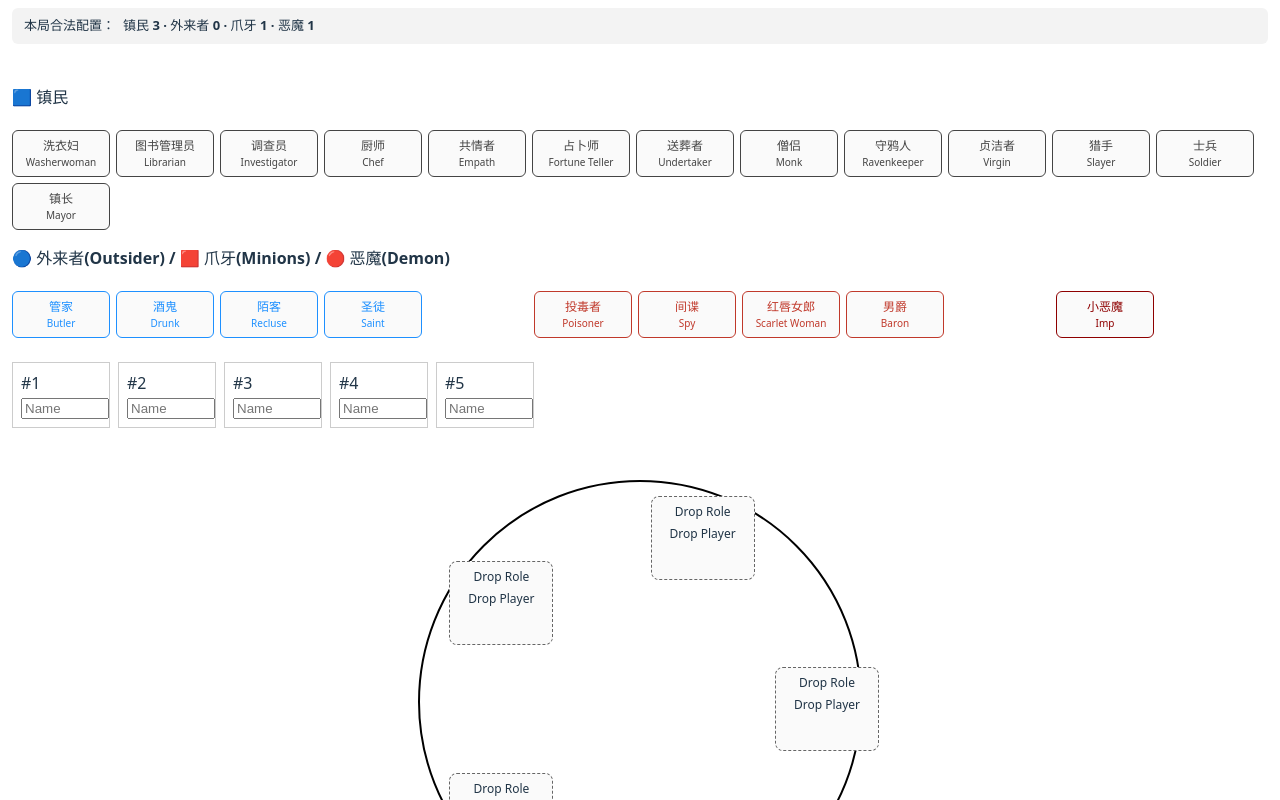
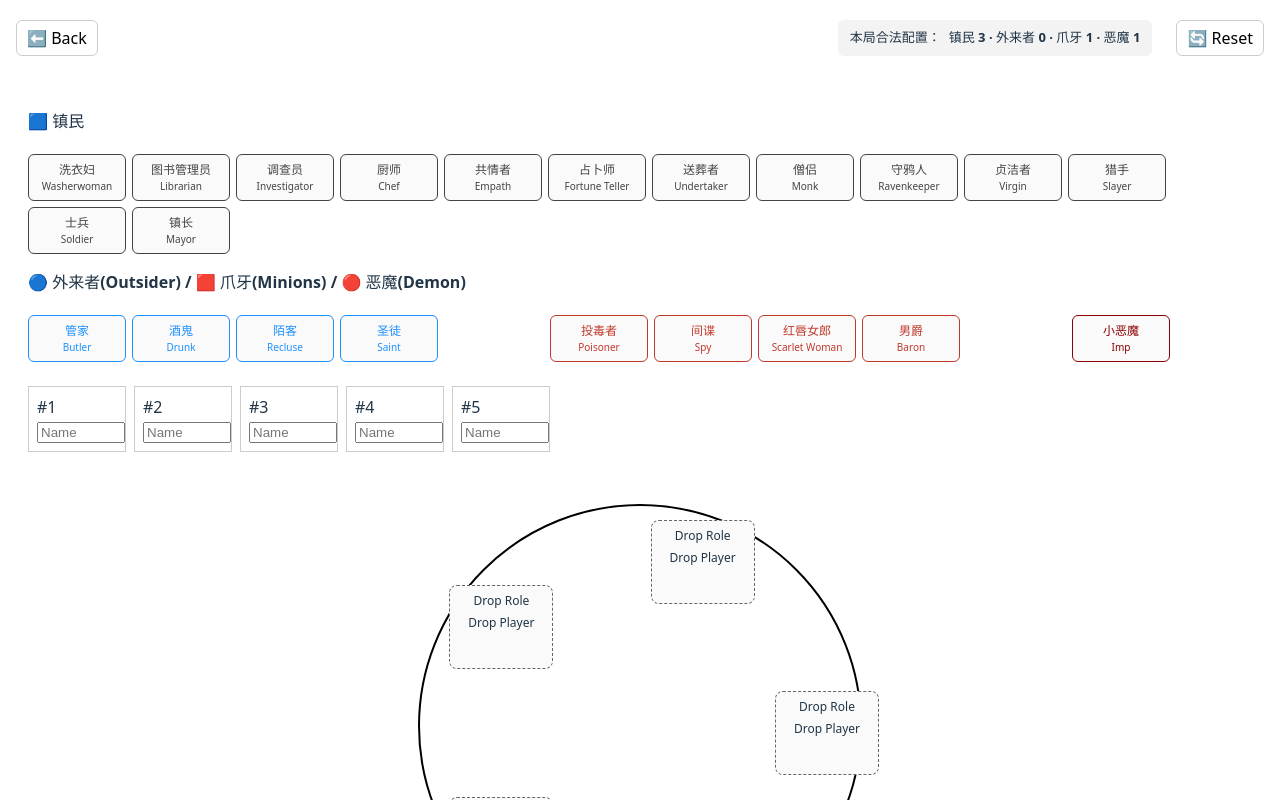
Before and after one commit to luomi16/clocktower-st, a React (Vite) app: page / in a window 1280 px wide. Both pictures are taken after a click on the button "Start Game". Shown: the top 800 px of the page. Built offline with nearby package versions, Linux system fonts and the light colour scheme.

Commit message:
feat: add persistent game state(localStorage), reset/back controls, and stabilize full-screen layout

```diff
--- a/src/App.tsx
+++ b/src/App.tsx
@@ -1,4 +1,4 @@
-import { useState } from "react";
+import { useEffect, useState } from "react";
 import SetupScreen from "./components/SetupScreen";
 import PlayerList from "./components/PlayerList";
 import CircleBoard from "./components/CircleBoard";
@@ -7,14 +7,57 @@ import type { Player, Script, Seat } from "./types";
 import { troubleBrewingSetup } from "./data/troubleBrewingSetup";
 import RoleCountHint from "./components/RoleCountHint";
 
+const STORAGE_KEY = "clocktower-st-state";
+
+interface PersistedState {
+  script: Script;
+  players: Player[];
+  seats: Seat[];
+}
+
 export default function App() {
   const [script, setScript] = useState<Script | null>(null);
   const [players, setPlayers] = useState<Player[]>([]);
   const [seats, setSeats] = useState<Seat[]>([]);
 
+  /* -----------------------------
+   * 从 localStorage 恢复
+   * ----------------------------- */
+  useEffect(() => {
+    const raw = localStorage.getItem(STORAGE_KEY);
+    if (!raw) return;
+
+    try {
+      const parsed = JSON.parse(raw) as PersistedState;
+      setScript(parsed.script);
+      setPlayers(parsed.players);
+      setSeats(parsed.seats);
+    } catch (e) {
+      console.warn("Failed to restore state from localStorage", e);
+    }
+  }, []);
+
+  /* -----------------------------
+   * 自动保存到 localStorage
+   * ----------------------------- */
+  useEffect(() => {
+    if (!script) return;
+
+    const payload: PersistedState = {
+      script,
+      players,
+      seats,
+    };
+
+    localStorage.setItem(STORAGE_KEY, JSON.stringify(payload));
+  }, [script, players, seats]);
+
   const playerCount = players.length;
   const setup = troubleBrewingSetup[playerCount];
 
+  /* -----------------------------
+   * 尚未开始：选择剧本 & 人数
+   * ----------------------------- */
   if (!script) {
     return (
       <SetupScreen
@@ -36,10 +79,93 @@ export default function App() {
     );
   }
 
+  /* -----------------------------
+   * 主界面（全屏响应式）
+   * ----------------------------- */
   return (
-    <div>
-      {setup && <RoleCountHint setup={setup} />}
+    <div
+      style={{
+        width: "100vw",
+        minHeight: "100vh",
+        boxSizing: "border-box",
+        padding: "0 16px 24px",
+      }}
+    >
+      {/* =============================
+         顶部控制条（稳定不抖）
+         ============================= */}
+      <div
+        style={{
+          padding: "12px 0",
+          display: "grid",
+          gridTemplateColumns: "auto 1fr auto",
+          alignItems: "center",
+          columnGap: 16,
+        }}
+      >
+        {/* ⬅️ Back：清空一切，重新选剧本 */}
+        <button
+          style={{
+            padding: "6px 10px",
+            borderRadius: 6,
+            border: "1px solid #ccc",
+            background: "#fff",
+            cursor: "pointer",
+            whiteSpace: "nowrap",
+            justifySelf: "start",
+          }}
+          onClick={() => {
+            localStorage.removeItem(STORAGE_KEY);
+            setScript(null);
+            setPlayers([]);
+            setSeats([]);
+          }}
+        >
+          ⬅️ Back
+        </button>
 
+        {/* 中间占位（让左右完全独立） */}
+        <div />
+
+        {/* 👉 右侧：规则提示 + Reset（固定区域） */}
+        <div
+          style={{
+            display: "flex",
+            alignItems: "center",
+            gap: 12,
+            justifySelf: "end",
+            minWidth: 420, // ⭐ 锁住右侧，防止 RoleCountHint 变化导致抖动
+            justifyContent: "flex-end",
+          }}
+        >
+          {setup && <RoleCountHint setup={setup} />}
+
+          {/* 🔄 Reset：只清圆盘 */}
+          <button
+            style={{
+              padding: "6px 10px",
+              borderRadius: 6,
+              border: "1px solid #ccc",
+              background: "#fff",
+              cursor: "pointer",
+              whiteSpace: "nowrap",
+            }}
+            onClick={() => {
+              setSeats(
+                players.map((_, i) => ({
+                  seatId: i,
+                }))
+              );
+            }}
+          >
+            🔄 Reset
+          </button>
+        </div>
+      </div>
+
+      {/* =============================
+         主内容区
+         ============================= */}
       <RolePool seats={seats} setSeats={setSeats} />
 
       <PlayerList
--- a/src/components/CircleBoard.tsx
+++ b/src/components/CircleBoard.tsx
@@ -33,7 +33,6 @@ export default function CircleBoard({
   setSeats,
   setup,
 }: Props) {
-  const radius = 180;
   const center = 220;
 
   const roleCounts = countRolesByAlignment(seats);
```
